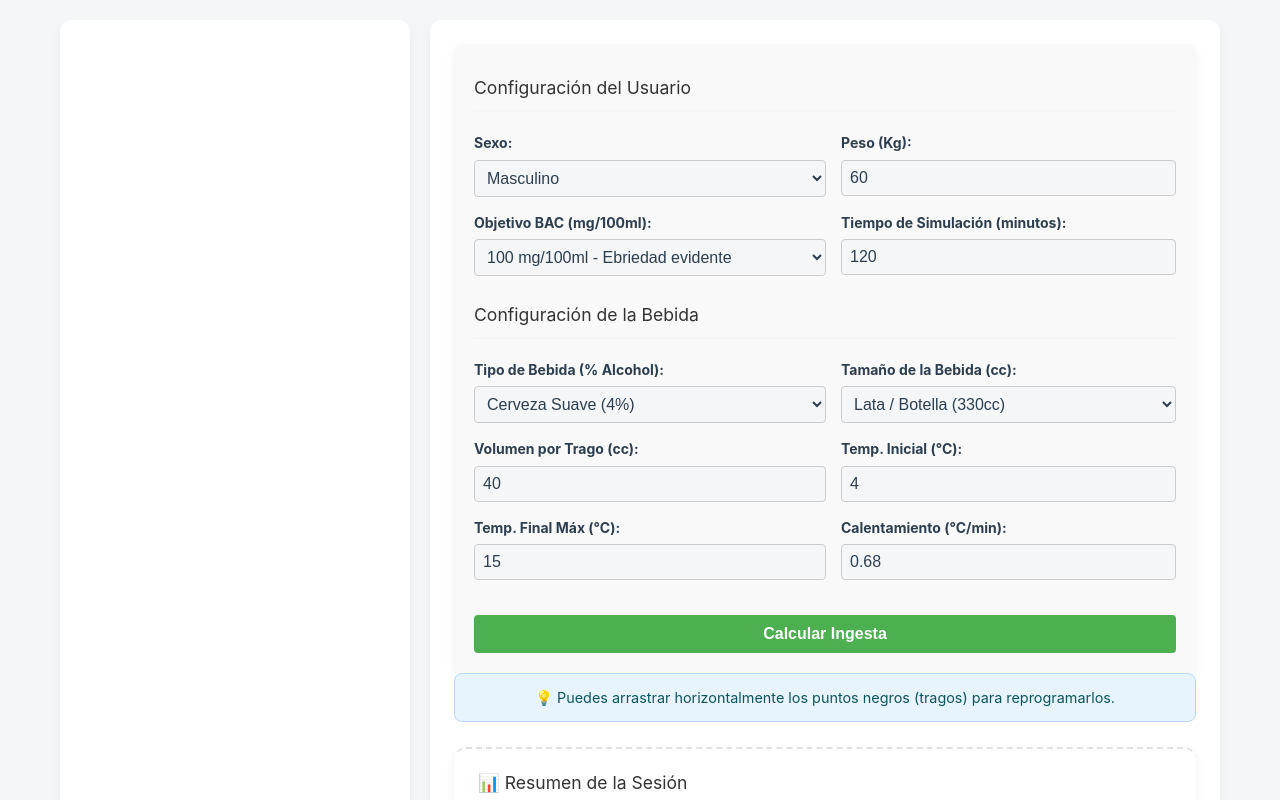
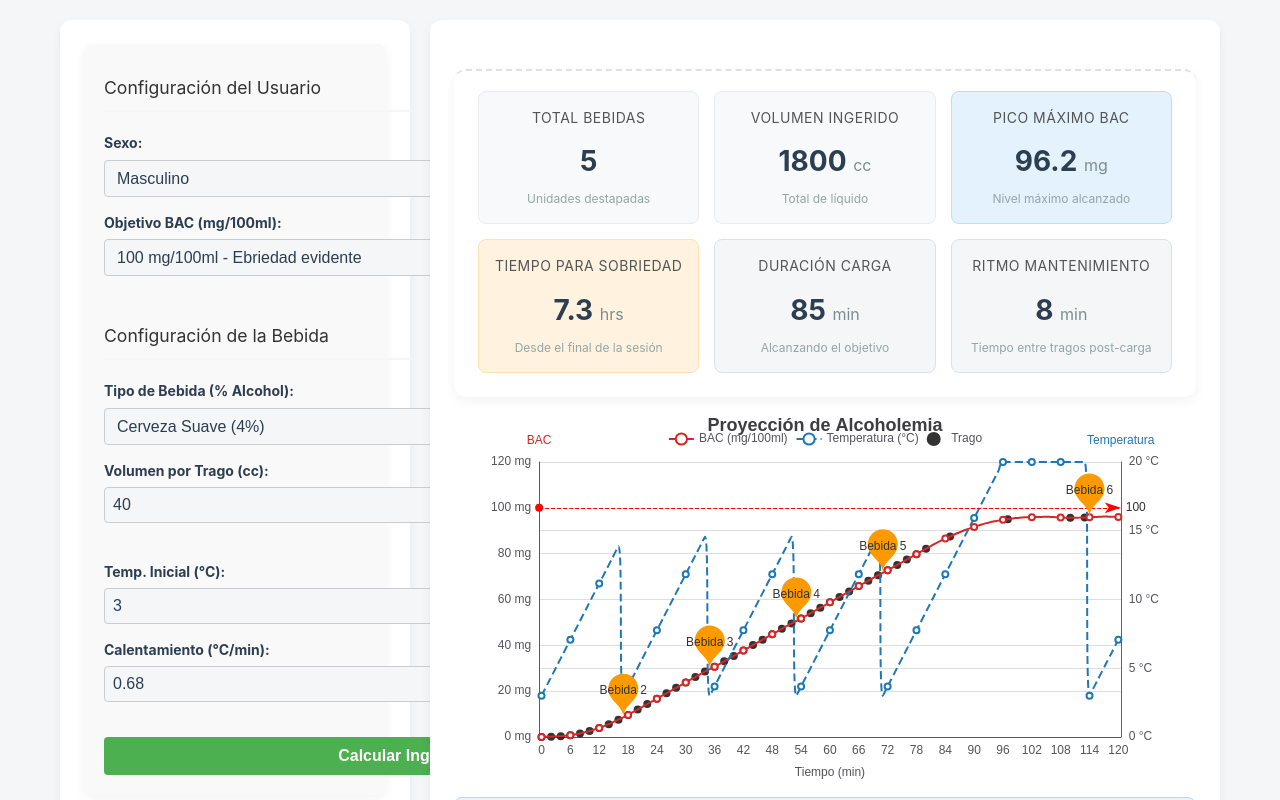
Before and after one commit to dechontaduro/OtraRonda, a Vue app: page / in a window 1280 px wide. Both pictures are taken after a click on the button "Calcular Ingesta". Shown: the top 800 px of the page. Built offline with nearby package versions, Linux system fonts and the light colour scheme.

Commit message:
Se agregan parámetros para el cálculo

```diff
--- a/index.html
+++ b/index.html
@@ -1,13 +1,16 @@
 <!DOCTYPE html>
 <html lang="">
+
 <head>
   <meta charset="UTF-8">
   <link rel="icon" href="/favicon.ico">
   <meta name="viewport" content="width=device-width, initial-scale=1.0">
-    <title>Vite App</title>
+  <title>Otra Rondapp</title>
 </head>
+
 <body>
   <div id="app"></div>
   <script type="module" src="/src/main.js"></script>
 </body>
+
 </html>
--- a/src/components/GraficoIngesta.vue
+++ b/src/components/GraficoIngesta.vue
@@ -8,11 +8,8 @@ import * as echarts from 'echarts';
 
 // El componente recibe el arreglo generado por el algoritmo
 const props = defineProps({
-  datosSimulacion: {
-    type: Array,
-    required: true,
-    default: () => []
-  }
+  datosSimulacion: { type: Array, required: true, default: () => [] },
+  parametros: { type: Object, required: true }
 });
 
 const chartRef = ref(null);
@@ -67,7 +64,7 @@ const renderizarGrafico = () => {
         type: 'value',
         name: 'Temperatura',
         position: 'right',
-        max: 20,
+        max: props.parametros.tempFinal,
         axisLine: { show: true, lineStyle: { color: '#1f77b4' } },
         axisLabel: { formatter: '{value} °C' }
       }
@@ -81,7 +78,7 @@ const renderizarGrafico = () => {
         smooth: true,
         itemStyle: { color: '#d62728' },
         markLine: {
-          data: [{ yAxis: 100, name: 'Límite Objetivo' }], // Límite estático de ejemplo
+          data: [{ yAxis: props.parametros.targetBAC, name: 'Límite Objetivo' }], // Límite estático de ejemplo
           lineStyle: { color: 'red', type: 'dashed' }
         },
         // Marcamos el momento de pedir una nueva bebida
--- a/src/components/ParametrosForm.vue
+++ b/src/components/ParametrosForm.vue
@@ -26,17 +26,20 @@
       </select>
     </label>
     <label>Tamaño de la Bebida (cc):
-      <select v-model.number="formParams.volumenBebida">
-        <option v-for="opc in tamanosBebida" :key="opc.volumen" :value="opc.volumen">{{ opc.etiqueta }}</option>
-      </select>
+        <select v-model.number="formParams.volumenBebida">
+            <option v-for="opc in tamanosBebida" :key="opc.volumen" :value="opc.volumen">{{ opc.etiqueta }}</option>
+        </select>
     </label>
     <label>Volumen por Trago (cc):
-      <input type="number" v-model.number="formParams.volumenTrago" min="10" max="100" />
+        <input type="number" v-model.number="formParams.volumenTrago" min="10" max="100" />
+    </label>
+    <label>Tiempo míninimo entre tragos (minutos):
+        <input type="number" v-model.number="formParams.minTiempoEntreTragos" min="1" max="60" />
     </label>
     <label>Temp. Inicial (°C):
       <input type="number" v-model.number="formParams.tempInicial" step="0.1" />
     </label>
-    <label>Temp. Final Máx (°C):
+    <label>Temp. Ambiente (°C):
       <input type="number" v-model.number="formParams.tempFinal" step="0.1" />
     </label>
     <label>Calentamiento (°C/min):
@@ -59,11 +62,12 @@ const formParams = ref({
   sexo: 'M',
   pesoKg: 60,
   tiempoTotalMin: 120,
+  minTiempoEntreTragos: 2,
   porcentajeAlcohol: 4,
   volumenBebida: 330,
   volumenTrago: 40,
-  tempInicial: 4.0,
-  tempFinal: 15.0,
+  tempInicial: 3.0,
+  tempFinal: 20.0,
   deltaTemp: 0.68
 });
 
--- a/src/components/ResumenIngesta.vue
+++ b/src/components/ResumenIngesta.vue
@@ -1,6 +1,5 @@
 <template>
   <div class="resumen-container">
-    <h3>📊 Resumen de la Sesión</h3>
     <div class="stats-grid">
       <div class="stat-card">
         <h4>Total Bebidas</h4>
--- a/src/services/calculoIngesta.js
+++ b/src/services/calculoIngesta.js
@@ -1,8 +1,8 @@
 export function calcularPlanIngesta(params, tragosFijos = []) {
     const {
         targetBAC, sexo, pesoKg, porcentajeAlcohol, volumenBebida,
-        tempInicial, tempFinal, deltaTemp, volumenTrago = 40,
-        tiempoTotalMin, minTiempoEntreTragos = 2, tiempoAbsorcionMin = 20
+        tempInicial, tempFinal, deltaTemp, volumenTrago, minTiempoEntreTragos,
+        tiempoTotalMin, tiempoAbsorcionMin = 20
     } = params;
 
     const densidadAlcohol = 0.789;
--- a/src/views/HomeView.vue
+++ b/src/views/HomeView.vue
@@ -1,21 +1,22 @@
 <template>
     <div class="layout">
       <aside class="sidebar">
+        <ParametrosForm @calcular="reiniciarSimulacion" />
       </aside>
       <main class="content">
-        <ParametrosForm @calcular="reiniciarSimulacion" />
         <template v-if="datosSimulacion.length > 0">
-          <p class="instruccion">💡 Puedes arrastrar horizontalmente los puntos negros (tragos) para reprogramarlos.</p>
 
           <ResumenIngesta
-            :datosSimulacion="datosSimulacion"
-            :parametros="parametrosActuales"
+          :datosSimulacion="datosSimulacion"
+          :parametros="parametrosActuales"
           />
 
           <GraficoIngesta
-            :datosSimulacion="datosSimulacion"
-            @tragoMovido="manejarTragoMovido"
+          :datosSimulacion="datosSimulacion"
+          :parametros="parametrosActuales"
+          @tragoMovido="manejarTragoMovido"
           />
+          <p class="instruccion">💡 Puedes arrastrar horizontalmente los puntos negros (tragos) para reprogramarlos.</p>
         </template>
 
         <div v-else class="empty-state">
```
Lines whose indentation alone changed are shown as unchanged.
